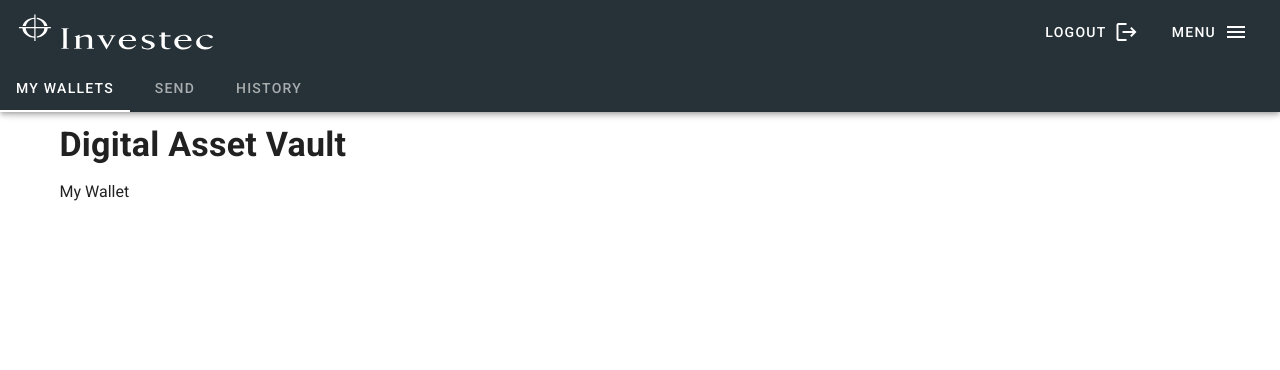
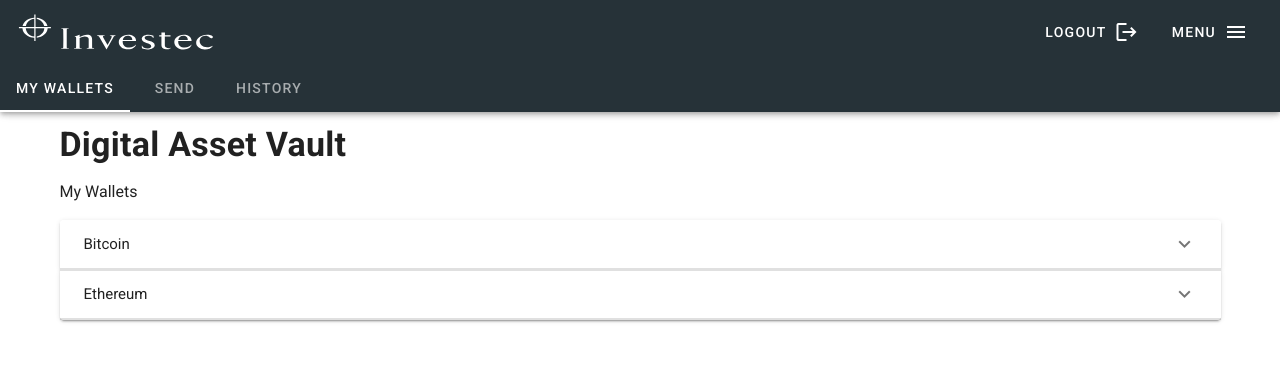
Before and after one commit to WernerVdM97/Investec_TC, a Vue app in the folder frontend/: page / in a window 1280 px wide. Shown: the top 370 px of the page. Built offline with nearby package versions, Linux system fonts and the light colour scheme.

Commit message:
added wallet panel selection

```diff
--- a/frontend/src/components/MyWallet.vue
+++ b/frontend/src/components/MyWallet.vue
@@ -7,8 +7,50 @@
         </h1>
 
         <p class="subheading font-weight-regular">
-          My Wallet
+          My Wallets
         </p>
+
+
+
+        <v-expansion-panels focusable>
+          <v-expansion-panel
+          >
+            <v-expansion-panel-header>Bitcoin</v-expansion-panel-header>
+            <v-expansion-panel-content class="mt-2">
+
+
+              Wallet 1
+            </v-expansion-panel-content>
+            <v-divider></v-divider>
+            <v-expansion-panel-content class="mt-2">
+
+              Wallet 2
+            </v-expansion-panel-content>
+            <v-divider></v-divider>
+            <v-expansion-panel-content class="mt-2">
+              Wallet 3
+            </v-expansion-panel-content>
+
+          </v-expansion-panel>
+          <v-expansion-panel
+          >
+            <v-expansion-panel-header>Ethereum</v-expansion-panel-header>
+            <v-expansion-panel-content class="mt-2">
+
+
+              Wallet 1
+            </v-expansion-panel-content>
+            <v-divider></v-divider>
+            <v-expansion-panel-content class="mt-2">
+
+              Wallet 2
+            </v-expansion-panel-content>
+            <v-divider></v-divider>
+            <v-expansion-panel-content class="mt-2">
+              Wallet 3
+            </v-expansion-panel-content>
+          </v-expansion-panel>
+        </v-expansion-panels>
       </v-col>
 
 
```
